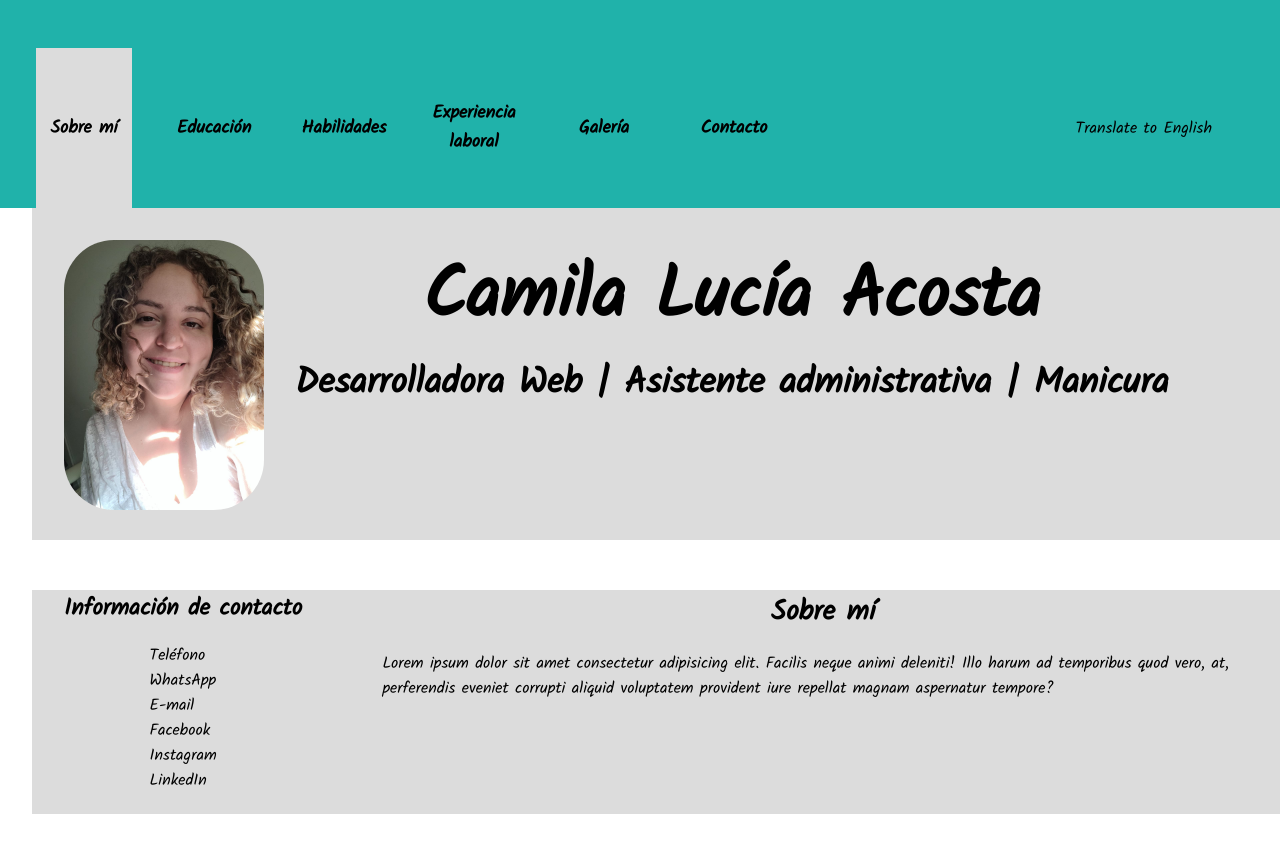
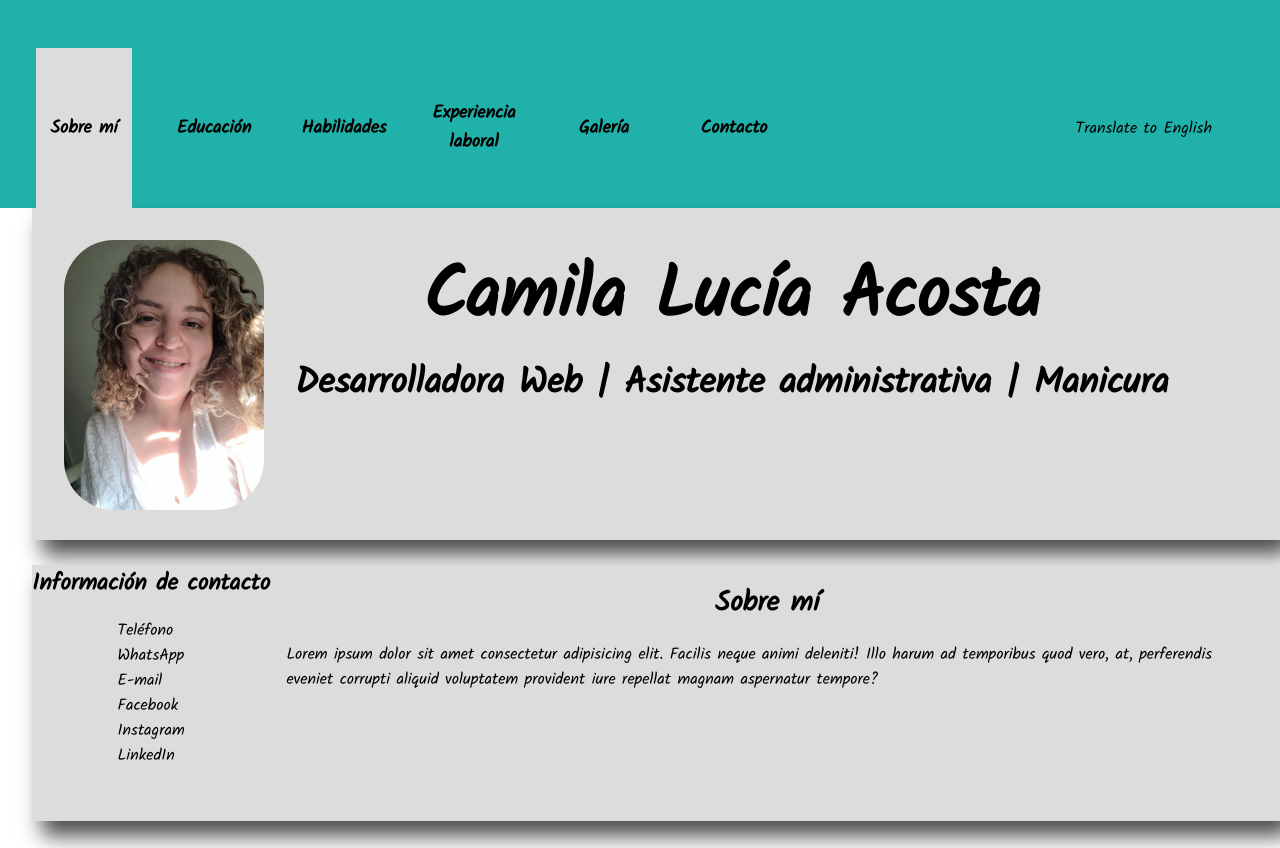
Before and after one commit to Costiaco/online-cv, a plain HTML site: page index.html in a window 1280 px wide. Shown: the top 848 px of the page. Drawn offline with Linux system fonts and the light colour scheme.

Commit message:
Agrego diseño al index

```diff
--- a/public/css/style.css
+++ b/public/css/style.css
@@ -87,7 +87,7 @@ div .language {
     padding-top: 2rem;
     padding-bottom: 8rem;
     padding-left: 2rem;
-    /* box-shadow: 10px 15px 20px 0px rgba(0,0,0,0.7); */
+    box-shadow: 10px 15px 20px 0px rgba(0,0,0,0.7);
 }
 
 .about img {
@@ -108,11 +108,11 @@ div .language {
     justify-content: center;
 }
 
-.info div {
+.info {
     background-color: gainsboro;
     margin: 0 2rem;
     border: 1rem;
-
+    box-shadow: 10px 15px 20px 0px rgba(0,0,0,0.7);
 }
 .contact-info {
     float: left;
@@ -134,6 +134,7 @@ div .language {
 }
 
 .about-box {
+    padding: 1rem;
     height: 14rem;
 }
 .about-title {
```
Also changed, not shown: index.html (+0 -1 lines).
